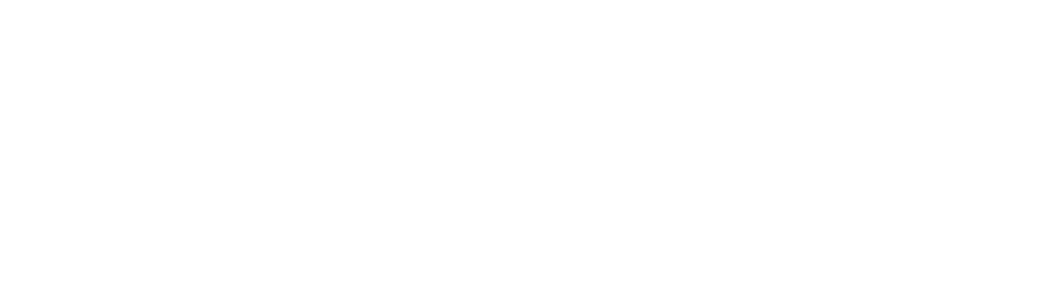
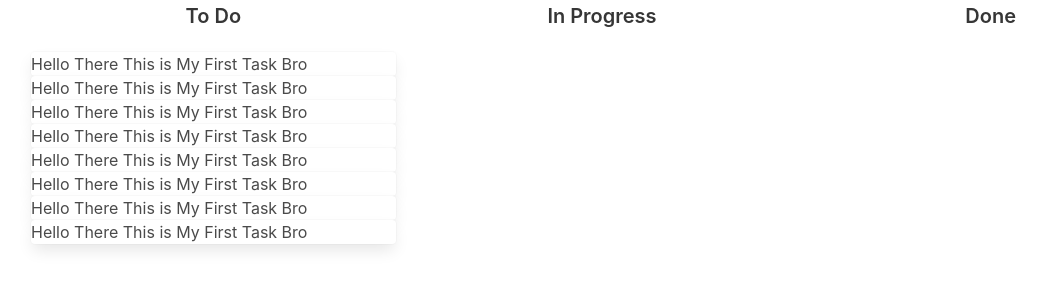
Before and after one commit to himanshurajora/VKanban, a browser extension: page index.html in a window 1280 px wide. Shown: the whole page, without its empty margins (38-1084 px from the left). Drawn offline with Linux system fonts and the light colour scheme.

Commit message:
basic layout

```diff
--- a/index.html
+++ b/index.html
@@ -1,12 +1,77 @@
 <!DOCTYPE html>
 <html lang="en">
+
 <head>
     <meta charset="UTF-8">
     <meta http-equiv="X-UA-Compatible" content="IE=edge">
     <meta name="viewport" content="width=device-width, initial-scale=1.0">
     <title>VKanban</title>
+    <link rel="stylesheet" href="style.css">
+    <link rel="stylesheet" href="bulma.css">
 </head>
+
 <body>
+    <div class="container" style="min-width: 700px; min-height: 300px;">
+        <div class="columns is-mobile" style="padding: 5px;">
+            <div class="column is-4">
+                <p class="title is-5  has-text-centered">To Do</p>
+                <div class="list">
+                    <div class="list-item card" draggable="true">
+                        <div class="card-header">
+                            <p>Hello There This is My First Task Bro</p>
+                        </div>
+                    </div>
+                    <div class="list-item card" draggable="true">
+                        <div class="card-header">
+                            <p>Hello There This is My First Task Bro</p>
+                        </div>
+                    </div>
+                    <div class="list-item card" draggable="true">
+                        <div class="card-header">
+                            <p>Hello There This is My First Task Bro</p>
+                        </div>
+                    </div>
+                    <div class="list-item card" draggable="true">
+                        <div class="card-header">
+                            <p>Hello There This is My First Task Bro</p>
+                        </div>
+                    </div>
+                    <div class="list-item card" draggable="true">
+                        <div class="card-header">
+                            <p>Hello There This is My First Task Bro</p>
+                        </div>
+                    </div><div class="list-item card" draggable="true">
+                        <div class="card-header">
+                            <p>Hello There This is My First Task Bro</p>
+                        </div>
+                    </div>
+                    <div class="list-item card" draggable="true">
+                        <div class="card-header">
+                            <p>Hello There This is My First Task Bro</p>
+                        </div>
+                    </div>
+                    <div class="list-item card" draggable="true">
+                        <div class="card-header">
+                            <p>Hello There This is My First Task Bro</p>
+                        </div>
+                    </div>
+                </div>
+            </div>
+            <div class="column is-4">
+                <p class="title is-5  has-text-centered">In Progress</p>
+                <div class="list">
 
+                </div>
+            </div>
+            <div class="column is-4">
+                <p class="title is-5 has-text-centered">Done</p>
+                <div class="list">
+
+                </div>
+            </div>
+        </div>
+    </div>
+    <script src="script.js"></script>
 </body>
+
 </html>
```
